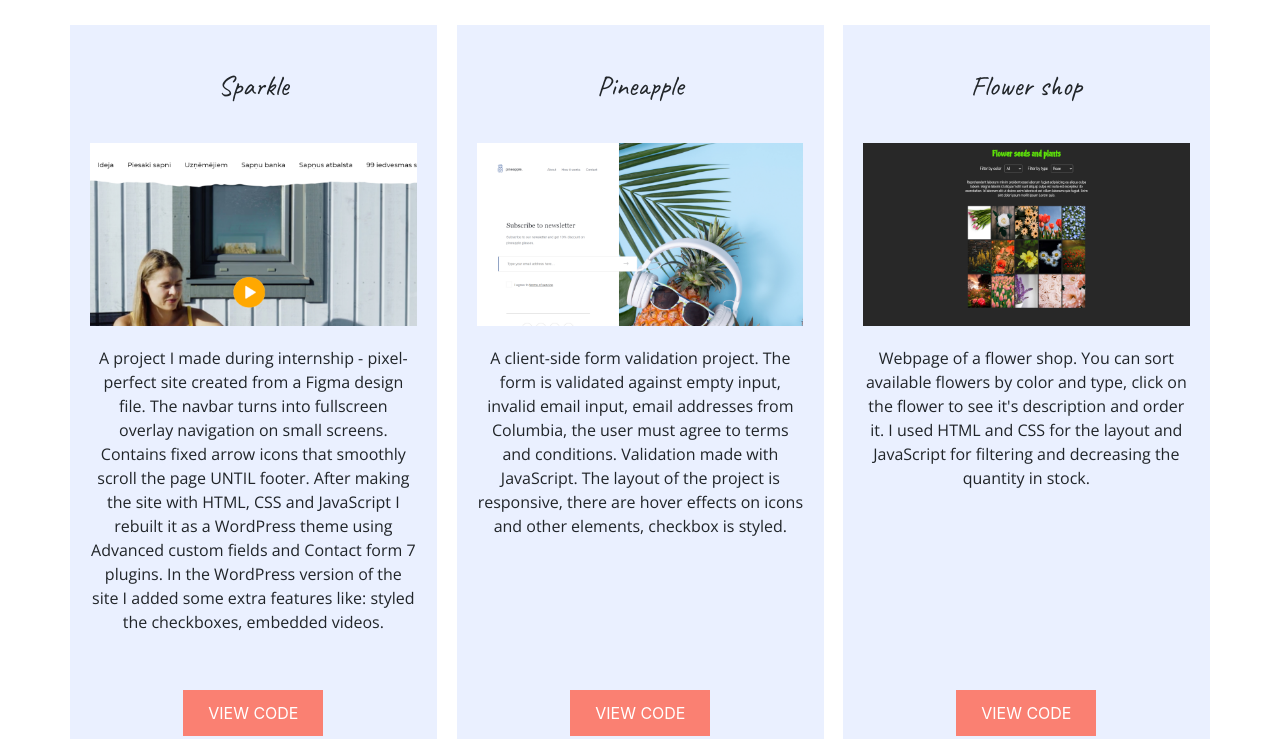
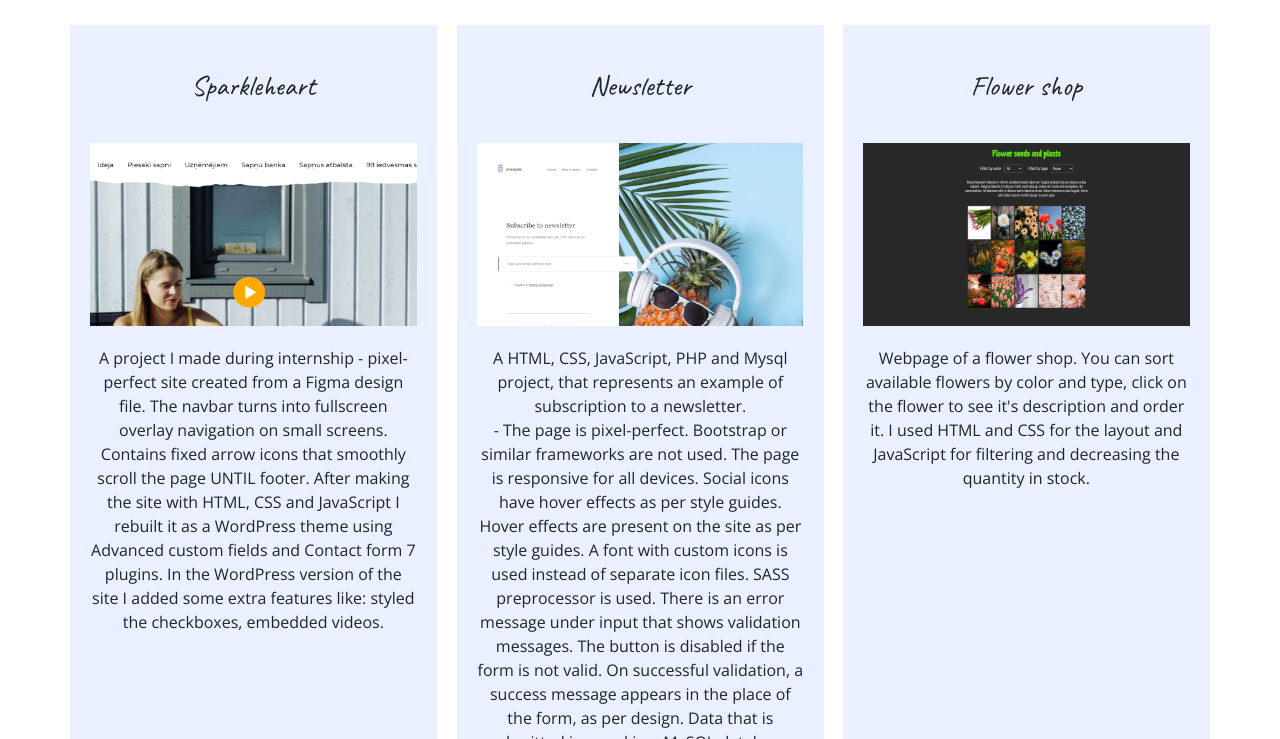
Before and after one commit to LailaL88/portfolio, a plain HTML site: page index.html in a window 1280 px wide. Shown: the part 1818-2557 px from the top of the page. Drawn offline with nearby package versions, Linux system fonts and the light colour scheme.

Commit message:
Add files via upload

```diff
--- a/index.html
+++ b/index.html
@@ -144,7 +144,7 @@
     <div class="container">
       <div class="row">
         <div class="col-lg right" data-aos="zoom-in" data-aos-duration="800">
-          <p class="projectName">Sparkle</p>
+          <p class="projectName">Sparkleheart</p>
           <div class="overlay-container">
             <a href="http://sparkleheartwp.epizy.com/">
               <div class="overlay">
@@ -165,21 +165,25 @@
           <a href="https://github.com/LailaL88/sparcleheart" class="button">View code</a>
         </div>
         <div class="col-lg right" data-aos="zoom-in" data-aos-duration="800">
-          <p class="projectName">Pineapple</p>
+          <p class="projectName">Newsletter</p>
           <div class="overlay-container">
-            <a href="https://lailal88.github.io/pineapple/">
+            <a href="http://newsletter.olgasportfolio.ga/">
               <div class="overlay">
                 <p>Click to view project</p>
               </div>
             </a>
-            <a href="https://lailal88.github.io/pineapple/"><img src="img/pineapple.png" alt="pineapple" /></a>
+            <a href="http://newsletter.olgasportfolio.ga/"><img src="img/pineapple.png" alt="pineapple" /></a>
           </div>
           <p class="description">
-            A client-side form validation project. The form is validated against empty input,
-            invalid email input, email addresses from Columbia, the user must agree to terms and conditions. Validation made with JavaScript.
-            The layout of the project is responsive, there are hover effects on icons and other elements, checkbox is styled.
+            A HTML, CSS, JavaScript, PHP and Mysql project, that represents an example of subscription to a newsletter. <br>
+            - The page is pixel-perfect. Bootstrap or similar frameworks are not used. The page is responsive for all devices. Social icons have hover effects as per style guides. Hover effects are present on the site as per style guides.
+            A font with custom icons is used instead of separate icon files. SASS preprocessor is used. There is an error message under input that shows validation messages. The button is disabled if the form is not valid. On successful validation, a success message appears in the place of the form, as per design.
+            Data that is submitted is saved in a MySQL database. Data is validated also in PHP, and if JavaScript is disabled it displays errors in the same place and
+style as it is with JavaScript enabled. A page is created where all saved data can be seen: Sorting by name and date is added. It is possible to filter email addresses by email providers.
+It is possible to search for email addresses and use filters and sorting at the same time. It is possible to delete email addresses. <br>
+<a href="http://newsletter.olgasportfolio.ga/result.php">See results page</a>
           </p>
-          <a href="https://github.com/LailaL88/pineapple" class="button">View code</a>
+          <a href="https://github.com/LailaL88/newsletter-test" class="button">View code</a>
         </div>
         <div class="col-lg thirdCol" data-aos="zoom-in" data-aos-duration="800">
           <p class="projectName">Flower shop</p>
```
